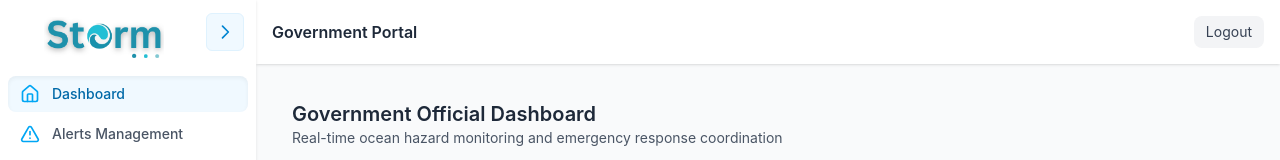
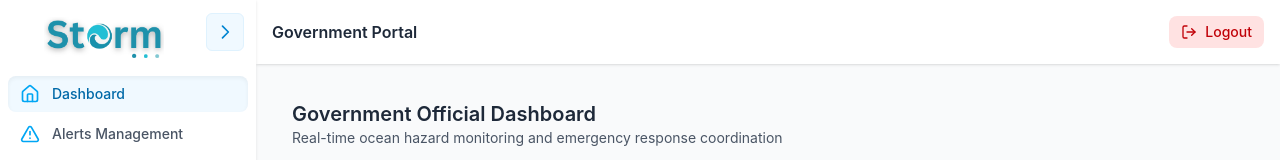
Before and after one commit to Pratikgabani/sih2025, a React (Vite) app in the folder frontend/: page /govofficial/dashboard in a window 1280 px wide. Shown: the top 160 px of the page. Built offline with nearby package versions, Linux system fonts and the light colour scheme.

Commit message:
Add logout icon and update button styles in Citizen, Analyst, and GovOfficial layouts

```diff
--- a/frontend/src/Citizen/CitizenLayout.jsx
+++ b/frontend/src/Citizen/CitizenLayout.jsx
@@ -1,6 +1,6 @@
 import React, { useState, useEffect } from 'react';
 import { Outlet, Link, useLocation, useNavigate } from 'react-router-dom';
-import { Home, FileText, UserCircle, Users } from 'lucide-react';
+import { Home, FileText, UserCircle, Users, LogOut } from 'lucide-react';
 import { getProfile } from './utils/storage';
 
 const navItems = [
@@ -76,9 +76,10 @@ const CitizenLayout = ({ children }) => {
           <div className="font-semibold text-gray-800">Citizen Portal</div>
           <button
             onClick={() => { localStorage.removeItem('role'); navigate('/login'); }}
-            className="px-3 py-1.5 rounded-lg bg-gray-100 hover:bg-gray-200 text-gray-700 text-sm"
+            className="flex items-center space-x-2 px-3 py-1.5 rounded-lg bg-red-100 hover:bg-red-200 text-red-700 hover:text-red-800 text-sm font-medium transition-colors duration-200"
           >
-            Logout
+            <LogOut className="w-4 h-4" />
+            <span>Logout</span>
           </button>
         </div>
         <div className="p-5 md:p-7 lg:p-9">
--- a/frontend/src/Components/Analyst/AnalystLayout.jsx
+++ b/frontend/src/Components/Analyst/AnalystLayout.jsx
@@ -1,6 +1,6 @@
 import React, { useState, useEffect } from 'react';
 import { Outlet, Link, useLocation, useNavigate } from 'react-router-dom';
-import { Home, BarChart3, TrendingUp, MessageSquare, UserCircle } from 'lucide-react';
+import { Home, BarChart3, TrendingUp, MessageSquare, UserCircle, LogOut } from 'lucide-react';
 
 const navItems = [
   { key: 'dashboard', label: 'Dashboard', to: '/analyst/dashboard', icon: Home },
@@ -81,9 +81,10 @@ const AnalystLayout = ({ children }) => {
           <div className="font-semibold text-gray-800">Data Analyst Portal</div>
           <button
             onClick={() => { localStorage.removeItem('role'); navigate('/login'); }}
-            className="px-3 py-1.5 rounded-lg bg-gray-100 hover:bg-gray-200 text-gray-700 text-sm"
+            className="flex items-center space-x-2 px-3 py-1.5 rounded-lg bg-red-100 hover:bg-red-200 text-red-700 hover:text-red-800 text-sm font-medium transition-colors duration-200"
           >
-            Logout
+            <LogOut className="w-4 h-4" />
+            <span>Logout</span>
           </button>
         </div>
         <div className="p-5 md:p-7 lg:p-9">
--- a/frontend/src/Components/GovOfficial/GovOfficialLayout.jsx
+++ b/frontend/src/Components/GovOfficial/GovOfficialLayout.jsx
@@ -1,6 +1,6 @@
 import React, { useState, useEffect } from 'react';
 import { Outlet, Link, useLocation, useNavigate } from 'react-router-dom';
-import { Home, AlertTriangle, FileText, Users, UserCircle } from 'lucide-react';
+import { Home, AlertTriangle, FileText, Users, UserCircle, LogOut } from 'lucide-react';
 
 const navItems = [
   { key: 'dashboard', label: 'Dashboard', to: '/govofficial/dashboard', icon: Home },
@@ -80,9 +80,10 @@ const GovOfficialLayout = ({ children }) => {
           <div className="font-semibold text-gray-800">Government Portal</div>
           <button
             onClick={() => { localStorage.removeItem('role'); navigate('/login'); }}
-            className="px-3 py-1.5 rounded-lg bg-gray-100 hover:bg-gray-200 text-gray-700 text-sm"
+            className="flex items-center space-x-2 px-3 py-1.5 rounded-lg bg-red-100 hover:bg-red-200 text-red-700 hover:text-red-800 text-sm font-medium transition-colors duration-200"
           >
-            Logout
+            <LogOut className="w-4 h-4" />
+            <span>Logout</span>
           </button>
         </div>
         <div className="p-5 md:p-7 lg:p-9">
```
